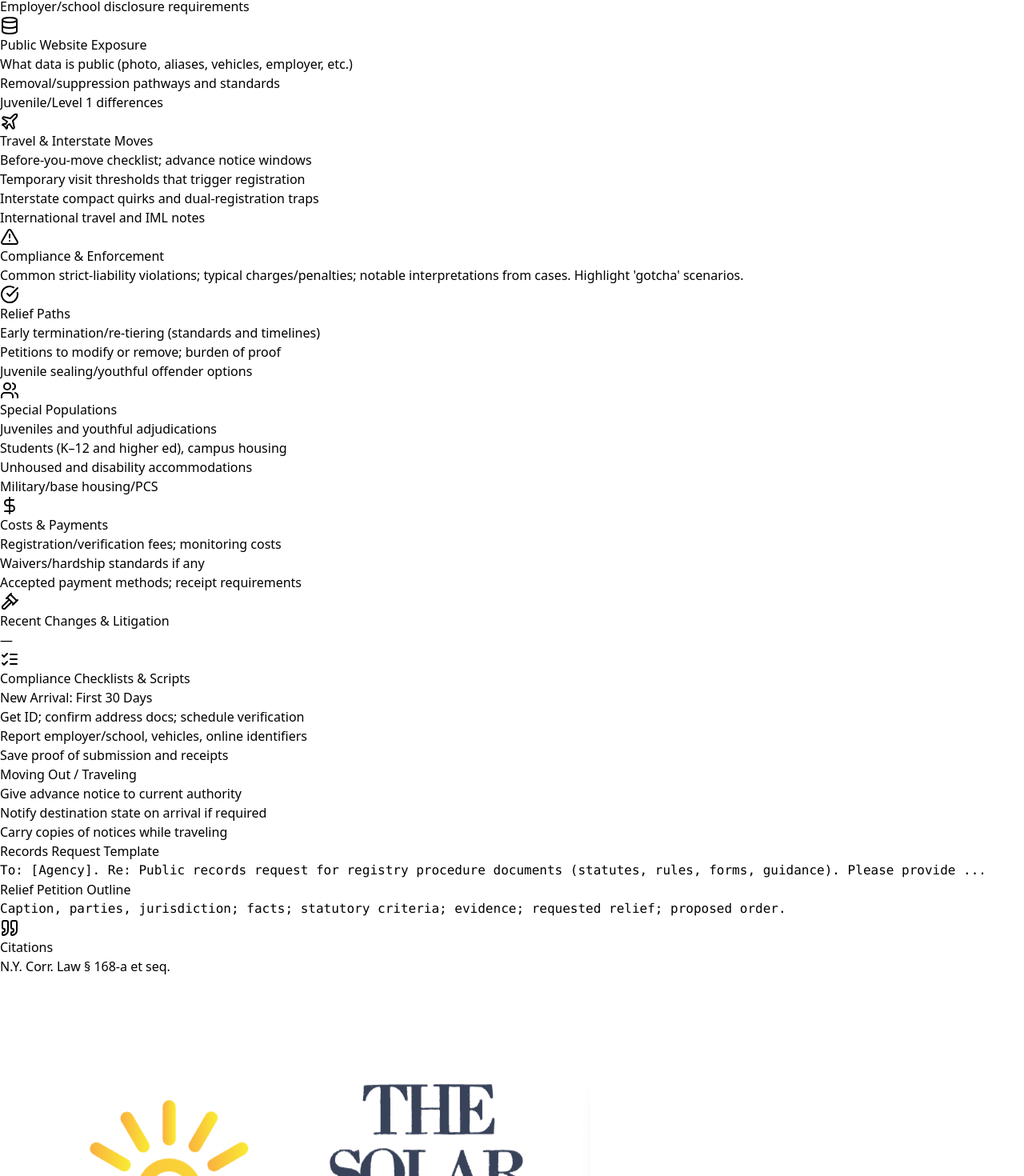
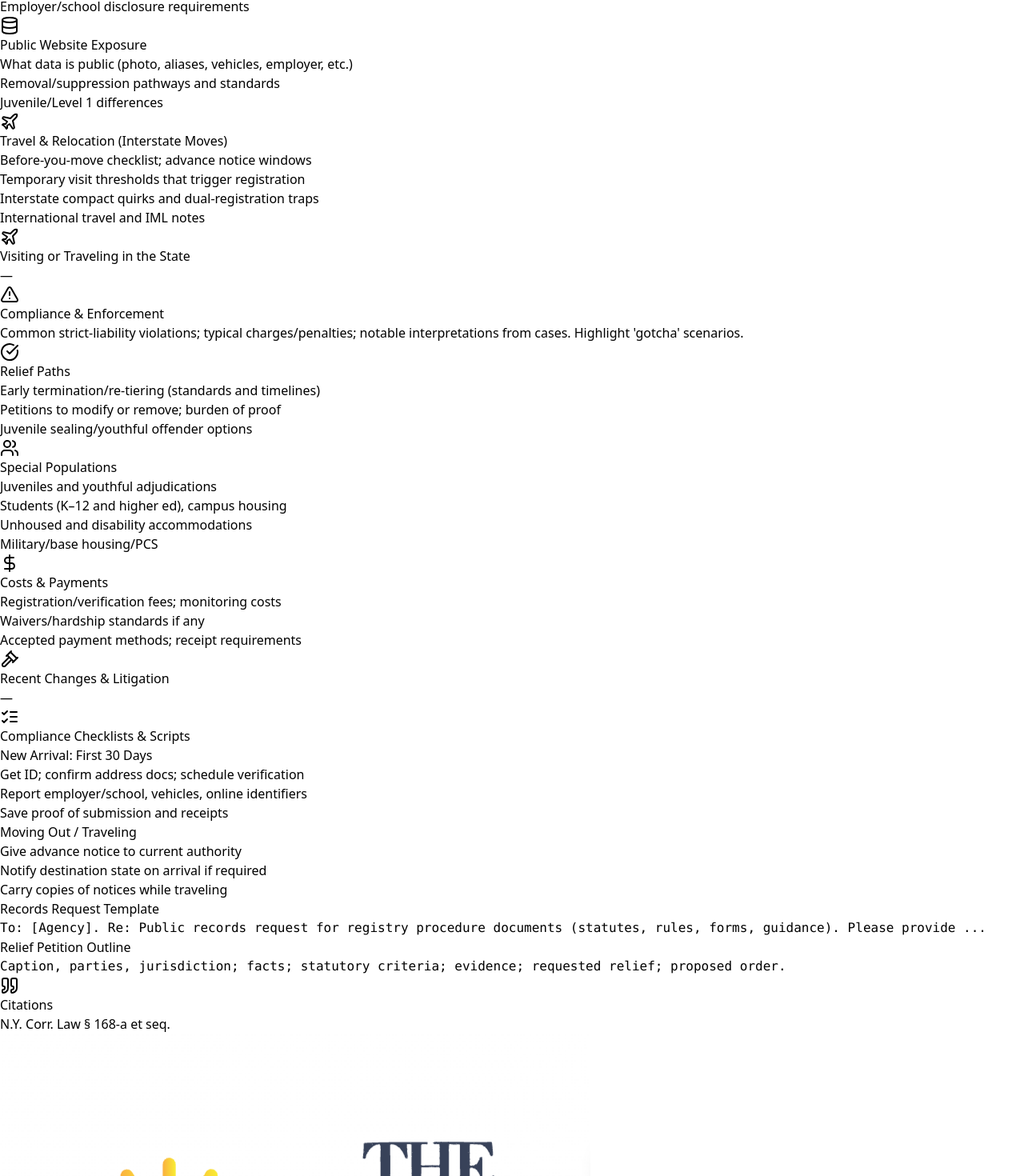
Before and after one commit to projectsolarrecon/Solar, a React (Vite) app: page /resources/state-registry/states/ny in a window 1280 px wide. Shown: the part 4068-5538 px from the top of the page at 80% size. Built offline with nearby package versions, Linux system fonts and the light colour scheme.

Commit message:
Update StateRegistryTemplate.tsx

```diff
--- a/src/components/solar/StateRegistryTemplate.tsx
+++ b/src/components/solar/StateRegistryTemplate.tsx
@@ -6,8 +6,7 @@ import {
 } from "lucide-react";
 
 /**
- * If you have SOLAR components like SEO, ShareBar, PrintButton, Callout, etc.,
- * you can uncomment and point these imports to your actual components.
+ * Optional SOLAR components (leave commented if you don’t use them yet):
  *
  * import SEO from "@/components/solar/SEO";
  * import ShareBar from "@/components/solar/ShareBar";
@@ -52,7 +51,8 @@ export interface StateRegistryData {
   residencyPresence?: string;
   employmentEducationInternet?: string[];
   publicWebsiteExposure?: string[];
-  travelInterstate?: string[];
+  travelInterstate?: string[];         // existing “Moving/relocation” content
+  visitingTraveling?: string[];        // NEW: visitors, hotel stays, short-term presence
   complianceEnforcement?: string;
   reliefPaths?: string[];
   specialPopulations?: string[];
@@ -75,17 +75,13 @@ export interface StateRegistryData {
     lifetimePossible?: boolean;
     verificationQuarterly?: boolean;
   };
-  // NEW: Plain-language layer with guardrails
+  // Plain-language layer (amber boxes)
   plainLanguage?: {
     [sectionKey: string]: PlainLanguageBlurb;
   };
 }
 
-export default function StateRegistryTemplate({
-  data,
-}: {
-  data: StateRegistryData;
-}) {
+export default function StateRegistryTemplate({ data }: { data: StateRegistryData }) {
   const d = data;
   const fmtDate = (iso?: string) => (iso ? new Date(iso).toLocaleDateString() : "—");
 
@@ -101,7 +97,6 @@ export default function StateRegistryTemplate({
           <p className="mt-2 text-slate-300 text-sm italic">
             Last reviewed: <span className="font-semibold">{fmtDate(d.lastReviewedUTC)}</span>
           </p>
-          {/* Optional utilities: Share/Print */}
         </div>
       </header>
 
@@ -110,12 +105,14 @@ export default function StateRegistryTemplate({
         {/* 1) At-a-Glance */}
         <Card title="At a Glance" icon={<FileText className="w-6 h-6 text-blue-600" />}>
           <ul className="mt-1 list-disc pl-6 text-slate-700 space-y-1">
-            {d.atAGlance?.mustRegister && <li><strong>Who must register:</strong> {d.atAGlance.mustRegister}</li>}
-            {d.atAGlance?.initialDeadline && <li><strong>Initial deadline:</strong> {d.atAGlance.initialDeadline}</li>}
-            {d.atAGlance?.verificationCadence && <li><strong>Verification:</strong> {d.atAGlance.verificationCadence}</li>}
-            {d.atAGlance?.primaryMethod && <li><strong>Primary method:</strong> {d.atAGlance.primaryMethod}</li>}
+            <li><SafeText text={d.atAGlance?.mustRegister || "—"} /></li>
+            {d.atAGlance?.initialDeadline && <li><strong>Initial deadline:</strong> <SafeText text={d.atAGlance.initialDeadline} /></li>}
+            {d.atAGlance?.verificationCadence && <li><strong>Verification:</strong> <SafeText text={d.atAGlance.verificationCadence} /></li>}
+            {d.atAGlance?.primaryMethod && <li><strong>Primary method:</strong> <SafeText text={d.atAGlance.primaryMethod} /></li>}
             {Array.isArray(d.atAGlance?.topGotchas) &&
-              d.atAGlance!.topGotchas!.map((g, i) => <li key={i}>⚠️ {g}</li>)}
+              d.atAGlance!.topGotchas!.map((g, i) => (
+                <li key={i}>⚠️ <SafeText text={g} /></li>
+              ))}
           </ul>
 
           {d.atAGlance?.officialLinks && (
@@ -131,62 +128,67 @@ export default function StateRegistryTemplate({
             </div>
           )}
 
-          {/* Plain language layer */}
           <PlainBox pl={d.plainLanguage?.atAGlance} />
         </Card>
 
         <Card title="Who Must Register & Duration" icon={<BookOpen className="w-6 h-6 text-slate-600" />}>
-          <P>{d.whoMustRegister}</P>
+          <P text={d.whoMustRegister} />
           <PlainBox pl={d.plainLanguage?.whoMustRegister} />
         </Card>
 
         <Card title="Deadlines & Reporting Triggers" icon={<Clock className="w-6 h-6 text-slate-600" />}>
-          <List items={d.deadlinesReporting} />
+          <RichList items={d.deadlinesReporting} />
           <PlainBox pl={d.plainLanguage?.deadlinesReporting} />
         </Card>
 
         <Card title="Verification & In-Person Requirements" icon={<Shield className="w-6 h-6 text-slate-600" />}>
-          <List items={d.verificationInPerson} />
+          <RichList items={d.verificationInPerson} />
           <PlainBox pl={d.plainLanguage?.verificationInPerson} />
         </Card>
 
         <Card title="Residency, Presence, & Loitering Restrictions" icon={<MapPin className="w-6 h-6 text-slate-600" />}>
-          <P>{d.residencyPresence}</P>
+          <P text={d.residencyPresence} />
           <PlainBox pl={d.plainLanguage?.residencyPresence} />
         </Card>
 
         <Card title="Employment, Education, & Internet Use" icon={<GraduationCap className="w-6 h-6 text-slate-600" />}>
-          <List items={d.employmentEducationInternet} />
+          <RichList items={d.employmentEducationInternet} />
           <PlainBox pl={d.plainLanguage?.employmentEducationInternet} />
         </Card>
 
         <Card title="Public Website Exposure" icon={<Database className="w-6 h-6 text-slate-600" />}>
-          <List items={d.publicWebsiteExposure} />
+          <RichList items={d.publicWebsiteExposure} />
           <PlainBox pl={d.plainLanguage?.publicWebsiteExposure} />
         </Card>
 
-        <Card title="Travel & Interstate Moves" icon={<Plane className="w-6 h-6 text-slate-600" />}>
-          <List items={d.travelInterstate} />
+        <Card title="Travel & Relocation (Interstate Moves)" icon={<Plane className="w-6 h-6 text-slate-600" />}>
+          <RichList items={d.travelInterstate} />
           <PlainBox pl={d.plainLanguage?.travelInterstate} />
         </Card>
 
+        {/* NEW CARD */}
+        <Card title="Visiting or Traveling in the State" icon={<Plane className="w-6 h-6 text-sky-600" />}>
+          <RichList items={d.visitingTraveling} />
+          <PlainBox pl={d.plainLanguage?.visitingTraveling} />
+        </Card>
+
         <Card title="Compliance & Enforcement" icon={<AlertTriangle className="w-6 h-6 text-yellow-600" />}>
-          <P>{d.complianceEnforcement}</P>
+          <P text={d.complianceEnforcement} />
           <PlainBox pl={d.plainLanguage?.complianceEnforcement} />
         </Card>
 
         <Card title="Relief Paths" icon={<CheckCircle className="w-6 h-6 text-emerald-600" />}>
-          <List items={d.reliefPaths} />
+          <RichList items={d.reliefPaths} />
           <PlainBox pl={d.plainLanguage?.reliefPaths} />
         </Card>
 
         <Card title="Special Populations" icon={<Users className="w-6 h-6 text-slate-600" />}>
-          <List items={d.specialPopulations} />
+          <RichList items={d.specialPopulations} />
           <PlainBox pl={d.plainLanguage?.specialPopulations} />
         </Card>
 
         <Card title="Costs & Payments" icon={<DollarSign className="w-6 h-6 text-slate-600" />}>
-          <List items={d.costs} />
+          <RichList items={d.costs} />
           <PlainBox pl={d.plainLanguage?.costs} />
         </Card>
 
@@ -197,7 +199,7 @@ export default function StateRegistryTemplate({
                 if ("name" in rc) {
                   return (
                     <li key={i}>
-                      <strong>Case:</strong> {rc.name} — {rc.court} ({rc.date}) — {rc.holding}{" "}
+                      <strong>Case:</strong> <SafeText text={`${rc.name} — ${rc.court} (${rc.date}) — ${rc.holding}`} />{" "}
                       {rc.link && <a className="underline" href={rc.link} target="_blank" rel="noopener">link</a>}
                     </li>
                   );
@@ -205,21 +207,21 @@ export default function StateRegistryTemplate({
                 if ("bill" in rc) {
                   return (
                     <li key={i}>
-                      <strong>Statute:</strong> {rc.bill} — {rc.session}; effective {rc.effective}. {rc.summary}{" "}
+                      <strong>Statute:</strong> <SafeText text={`${rc.bill} — ${rc.session}; effective ${rc.effective}. ${rc.summary}`} />{" "}
                       {rc.link && <a className="underline" href={rc.link} target="_blank" rel="noopener">link</a>}
                     </li>
                   );
                 }
                 return (
                   <li key={i}>
-                    <strong>Rule:</strong> {rc.cite}; effective {rc.effective}. {rc.summary}{" "}
-                    {"link" in rc && (rc as any).link && <a className="underline" href={(rc as any).link} target="_blank" rel="noopener">link</a>}
+                    <strong>Rule:</strong> <SafeText text={`${(rc as any).cite}; effective ${(rc as any).effective}. ${(rc as any).summary}`} />{" "}
+                    {"link" in (rc as any) && (rc as any).link && <a className="underline" href={(rc as any).link} target="_blank" rel="noopener">link</a>}
                   </li>
                 );
               })}
             </ul>
           ) : (
-            <P>—</P>
+            <P text="—" />
           )}
           <PlainBox pl={d.plainLanguage?.recentChangesLitigation} />
         </Card>
@@ -228,11 +230,11 @@ export default function StateRegistryTemplate({
           <div className="grid md:grid-cols-2 gap-6">
             <div>
               <h3 className="font-semibold text-slate-800">New Arrival: First 30 Days</h3>
-              <List items={d.checklistsScripts?.newArrivalChecklist} />
+              <RichList items={d.checklistsScripts?.newArrivalChecklist} />
             </div>
             <div>
               <h3 className="font-semibold text-slate-800">Moving Out / Traveling</h3>
-              <List items={d.checklistsScripts?.movingOutChecklist} />
+              <RichList items={d.checklistsScripts?.movingOutChecklist} />
             </div>
           </div>
           {d.checklistsScripts?.recordsRequestTemplate && (
@@ -257,7 +259,7 @@ export default function StateRegistryTemplate({
           </h2>
           {Array.isArray(d.citations) && d.citations.length > 0 ? (
             <ul className="mt-3 list-disc pl-6 text-slate-700 space-y-1">
-              {d.citations.map((c, i) => <li key={i}>{c}</li>)}
+              {d.citations.map((c, i) => <li key={i}><SafeText text={c} /></li>)}
             </ul>
           ) : (
             <p className="mt-2 text-slate-600">—</p>
@@ -279,17 +281,30 @@ function Card({ title, icon, children }: { title: string; icon: React.ReactNode;
     </section>
   );
 }
-function P({ children }: { children?: React.ReactNode }) {
-  return <p className="text-slate-700">{children || "—"}</p>;
+
+// Paragraph that supports inline [text](https://url) links
+function P({ text }: { text?: string }) {
+  if (!text) return <p className="text-slate-700">—</p>;
+  return <p className="text-slate-700"><SafeText text={text} /></p>;
 }
-function List({ items }: { items?: string[] }) {
-  if (!Array.isArray(items) || items.length === 0) return <P>—</P>;
-  return <ul className="list-disc pl-6 text-slate-700 space-y-1">{items.map((x, i) => <li key={i}>{x}</li>)}</ul>;
+
+// Bullet list that supports inline [text](https://url) links
+function RichList({ items }: { items?: string[] }) {
+  if (!Array.isArray(items) || items.length === 0) return <P text="—" />;
+  return (
+    <ul className="list-disc pl-6 text-slate-700 space-y-1">
+      {items.map((x, i) => (
+        <li key={i}><SafeText text={x} /></li>
+      ))}
+    </ul>
+  );
 }
+
 function Pre({ children }: { children?: string }) {
-  if (!children) return <P>—</P>;
+  if (!children) return <P text="—" />;
   return <pre className="mt-2 whitespace-pre-wrap bg-slate-50 rounded-lg p-3 border border-slate-100">{children}</pre>;
 }
+
 function PlainBox({ pl, title = "What this means in practice" }: { pl?: PlainLanguageBlurb; title?: string }) {
   if (!pl || (!pl.summary && !pl.watchOuts && !pl.edgeCases)) return null;
   return (
@@ -303,14 +318,14 @@ function PlainBox({ pl, title = "What this means in practice" }: { pl?: PlainLan
       </div>
       {Array.isArray(pl.summary) && pl.summary.length > 0 && (
         <ul className="mt-2 list-disc pl-6 text-slate-700 space-y-1">
-          {pl.summary.map((s, i) => <li key={i}>{s}</li>)}
+          {pl.summary.map((s, i) => <li key={i}><SafeText text={s} /></li>)}
         </ul>
       )}
       {Array.isArray(pl.watchOuts) && pl.watchOuts.length > 0 && (
         <>
           <p className="mt-3 font-medium text-slate-800">Watch-outs</p>
           <ul className="mt-1 list-disc pl-6 text-slate-700 space-y-1">
-            {pl.watchOuts.map((s, i) => <li key={i}>{s}</li>)}
+            {pl.watchOuts.map((s, i) => <li key={i}><SafeText text={s} /></li>)}
           </ul>
         </>
       )}
@@ -318,7 +333,7 @@ function PlainBox({ pl, title = "What this means in practice" }: { pl?: PlainLan
         <>
           <p className="mt-3 font-medium text-slate-800">Edge cases</p>
           <ul className="mt-1 list-disc pl-6 text-slate-700 space-y-1">
-            {pl.edgeCases.map((s, i) => <li key={i}>{s}</li>)}
+            {pl.edgeCases.map((s, i) => <li key={i}><SafeText text={s} /></li>)}
           </ul>
         </>
       )}
@@ -335,3 +350,25 @@ function PlainBox({ pl, title = "What this means in practice" }: { pl?: PlainLan
     </div>
   );
 }
+
+/**
+ * SafeText — super-light Markdown link support for [text](https://url)
+ * - Escapes all HTML
+ * - Only converts http/https links inside [text](url) patterns into <a>
+ */
+function SafeText({ text = "" }: { text?: string }) {
+  // Basic HTML escape
+  const escape = (s: string) =>
+    s
+      .replace(/&/g, "&amp;")
+      .replace(/</g, "&lt;")
+      .replace(/>/g, "&gt;");
+
+  // Replace [text](url) with anchor tags (http/https only)
+  const withLinks = escape(text).replace(
+    /\[([^\]]+)\]\((https?:\/\/[^\s)]+)\)/g,
+    (_m, label, url) => `<a class="underline" target="_blank" rel="noopener" href="${url}">${escape(label)}</a>`
+  );
+
+  return <span dangerouslySetInnerHTML={{ __html: withLinks }} />;
+}
```
